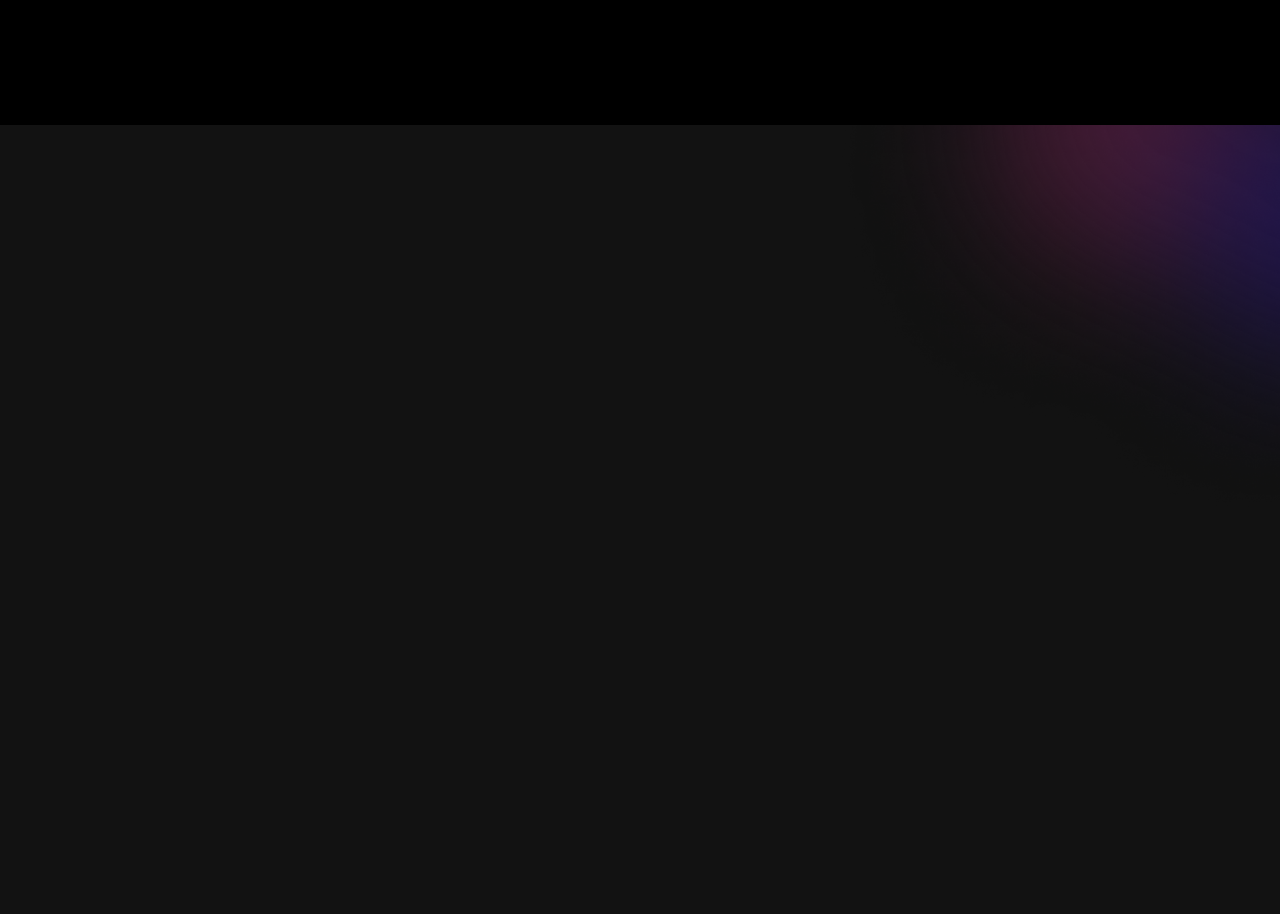
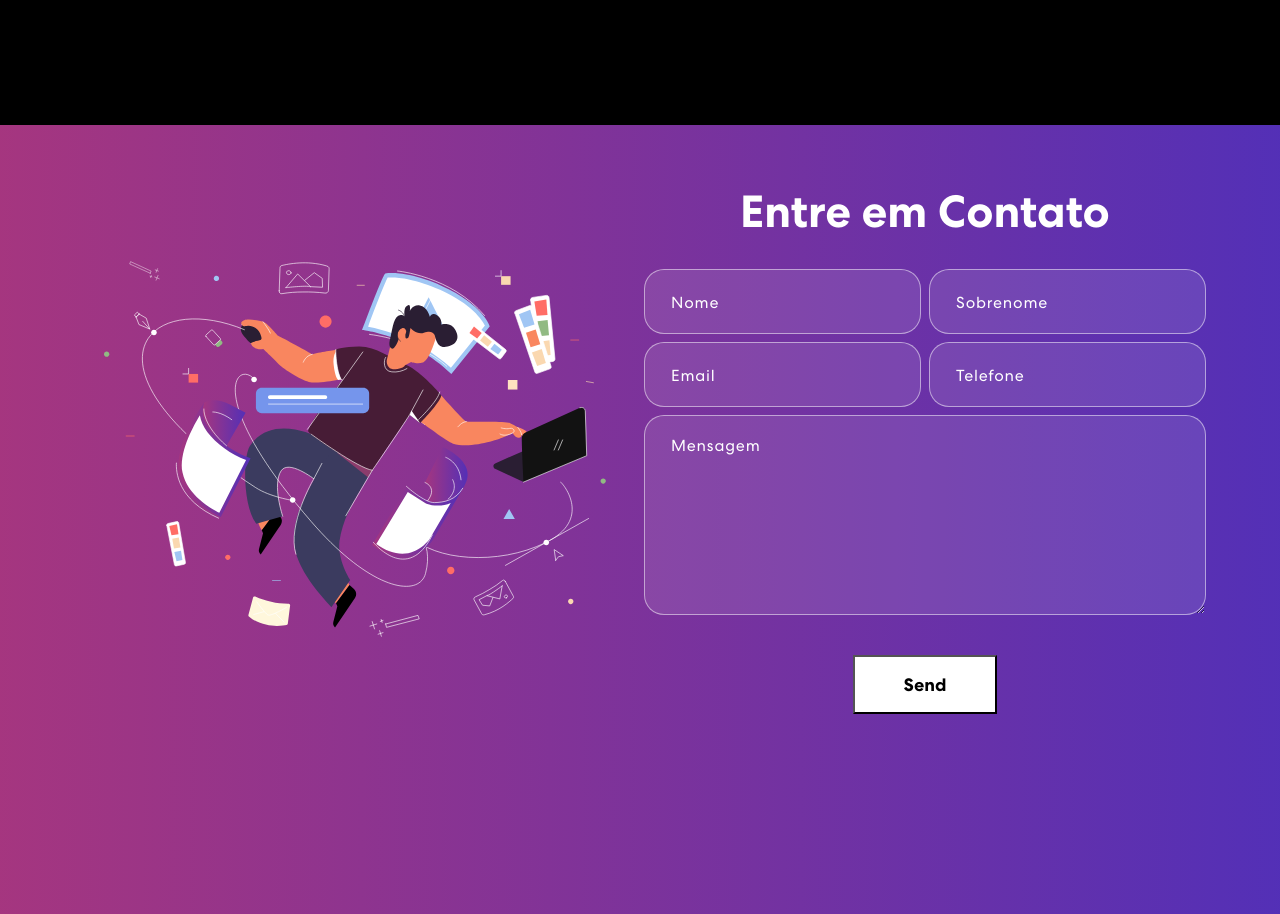
Before and after one commit to JVictor1012/My-page, a React (Create React App) app: page / in a window 1280 px wide. Shown: the part 1760-2674 px from the top of the page. Before the commit the page ends 2284 px from the top, so only its background shows below. Built offline with nearby package versions, Linux system fonts and the light colour scheme.

Commit message:
Adicionando contato e projetos

```diff
--- a/package.json
+++ b/package.json
@@ -7,10 +7,14 @@
     "@testing-library/react": "^13.4.0",
     "@testing-library/user-event": "^13.5.0",
     "bootstrap": "^5.3.3",
+    "cors": "^2.8.5",
+    "express": "^4.18.3",
+    "nodemailer": "^6.9.11",
     "react": "^18.2.0",
     "react-bootstrap": "^2.10.1",
     "react-bootstrap-icons": "^1.11.3",
     "react-dom": "^18.2.0",
+    "react-mailchimp-subscribe": "^2.1.3",
     "react-multi-carousel": "^2.8.4",
     "react-scripts": "5.0.1",
     "web-vitals": "^2.1.4"
--- a/src/App.js
+++ b/src/App.js
@@ -6,6 +6,8 @@
 import  { Banner }  from "./components/Banner";
 import  { Habilidades }  from './components/Habilidades';
 import { Projetos } from  "./components/Projetos"
+import { Contato } from "./components/Contato"
+import { Footer } from "./components/Footer"
 
 function App() {
   return (
@@ -14,6 +16,8 @@
         <Banner />
         <Habilidades />
         <Projetos />
+        <Contato />
+        <Footer />
     </div>
   );
 }
--- a/src/components/Contato.jsx
+++ b/src/components/Contato.jsx
@@ -1,4 +1,91 @@
+import { useState } from "react";
+import { Container, Row, Col } from "react-bootstrap";
+
+import contactImg from '../assets/img/contact-img.svg';
+
 export const Contato = () => {
+
+    const formInitialDetails = {
+        firstName: '',
+        lastName: '',
+        email: '',
+        phone: '',
+        message: ''
+    }
+
+    const [formDetails, setFormDetails] = useState(formInitialDetails);
+    const [buttonText, setButtonText] = useState('Send')
+    const [status, setStatus] = useState({})
+
+    const onFormUpdate = (category, value) => {
+        setFormDetails({
+            ...formDetails,
+            [category]: value
+        })
+    }
+
+    const handleSubmit = async (e) =>{
+        e.preventDefault();
+        setButtonText('Enviando...');
+        let response = await fetch("http://localhost:3000/contato", {
+            method: "POST",
+            headers: {
+                "Content-Type": "Application/json;charset=utf-8",
+            },
+            body: JSON.stringify(formDetails),
+        });
+        setButtonText("Enviado");
+        let result = response.json();
+        setFormDetails(formInitialdetails);
+        if (result.code === 200) {
+            setStatus({ success: true, message: "Mensagem enviada com sucesso."});
+        }else {
+            setStatus({ success: false, message: 'Houve um erro. Tente novamente mais tarde.'})
+        }
+    }
+
+    return(
+        <section className="contact" id="connect">
+            <Container>
+                <Row className="align-items-center">
+                    <Col md={6}>
+                        <img src={contactImg} alt="Entre em Contato"/>
+                    </Col>
+                    <Col>
+                        <h2>Entre em Contato</h2>
+                        <form onSubmit={handleSubmit}>
+                            <Row>
+                            <Col size={12} sm={6} className="px-1">
+                                <input type="text" value={formDetails.firstName} placeholder="Nome" onChange={(e) => onFormUpdate('firstName', e.target.value)} />
+                            </Col>
+                            <Col size={12} sm={6} className="px-1">
+                                <input type="text" value={formDetails.lasttName} placeholder="Sobrenome" onChange={(e) => onFormUpdate('lastName', e.target.value)}/>
+                            </Col>
+                            <Col size={12} sm={6} className="px-1">
+                                <input type="email" value={formDetails.email} placeholder="Email" onChange={(e) => onFormUpdate('email', e.target.value)} />
+                            </Col>
+                            <Col size={12} sm={6} className="px-1">
+                                <input type="tel" value={formDetails.phone} placeholder="Telefone" onChange={(e) => onFormUpdate('phone', e.target.value)}/>
+                            </Col>
+                            <Col size={12} className="px-1">
+                                <textarea rows="6" value={formDetails.message} placeholder="Mensagem" onChange={(e) => onFormUpdate('message', e.target.value)}></textarea>
+                                <button type="submit"><span>{buttonText}</span></button>
+                            </Col>
+                            {
+                                status.message &&
+                                <Col>
+                                    <p className={status.sucess === false ? "danger" : "success"}>{status.message}</p>
+
+                                </Col>
+                            }
+                            </Row>
+                        </form>
+                    </Col>
+                </Row>
+            </Container>
+        </section>
+
+    )
 
 }
 
--- /dev/null
+++ b/src/components/Footer.jsx
@@ -0,0 +1,9 @@
+export const Footer = () =>{
+
+
+    return(
+        <></>
+    )
+}
+
+export default Footer;
--- a/src/components/Projetos.jsx
+++ b/src/components/Projetos.jsx
@@ -30,7 +30,7 @@
         <section className="project" id="project">
             <Container>
                 <Row>
-                    <Col>
+                    <Col size={12}>
                     <h2>Projetos</h2>
                     <p>Escrever sobre seus projetos aqui!</p>
                     <Tab.Container id="projects-tabs" defaultActiveKey="first">
```
Also changed, not shown: server.js (added, +52 -0 lines), 1 other file (tests, documents, lock files or other folders).
